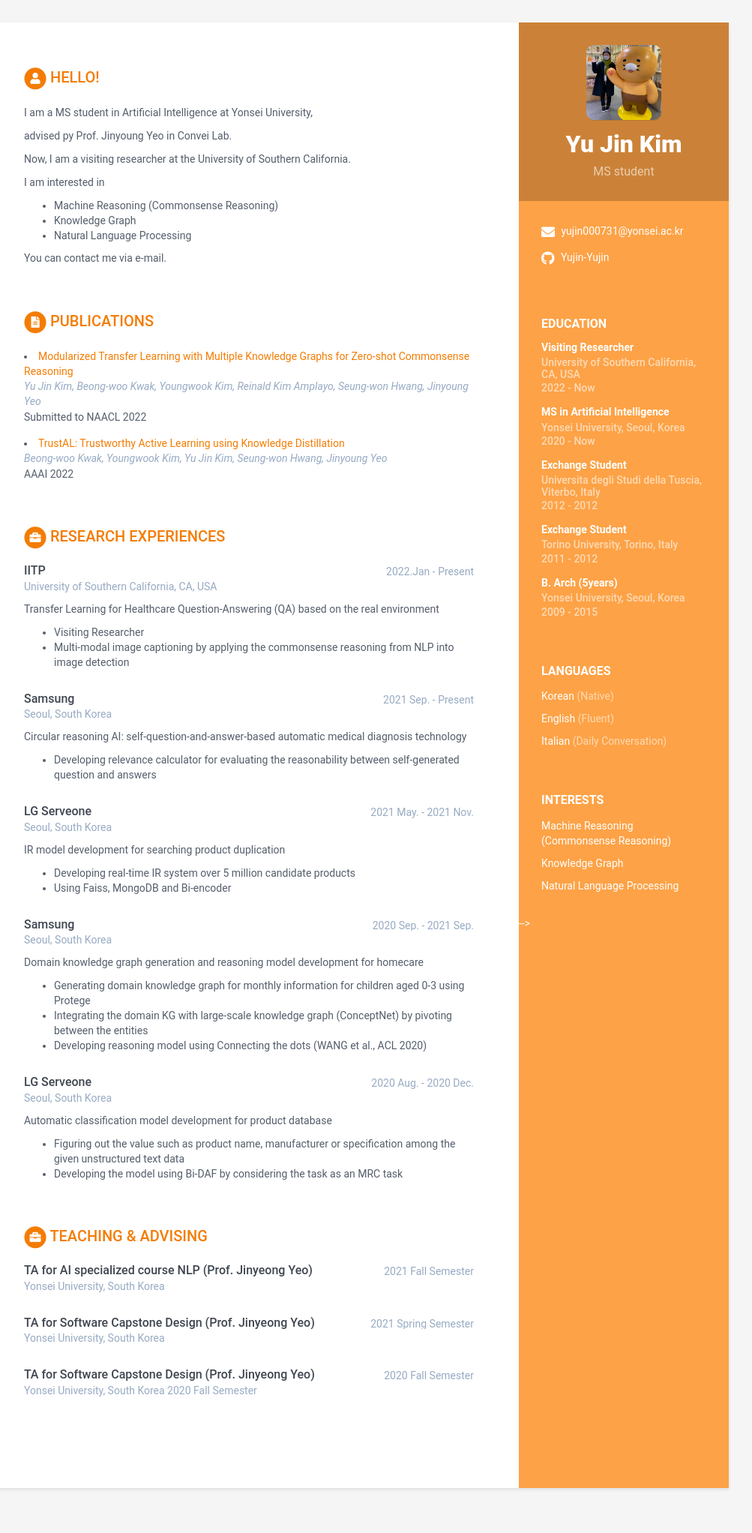
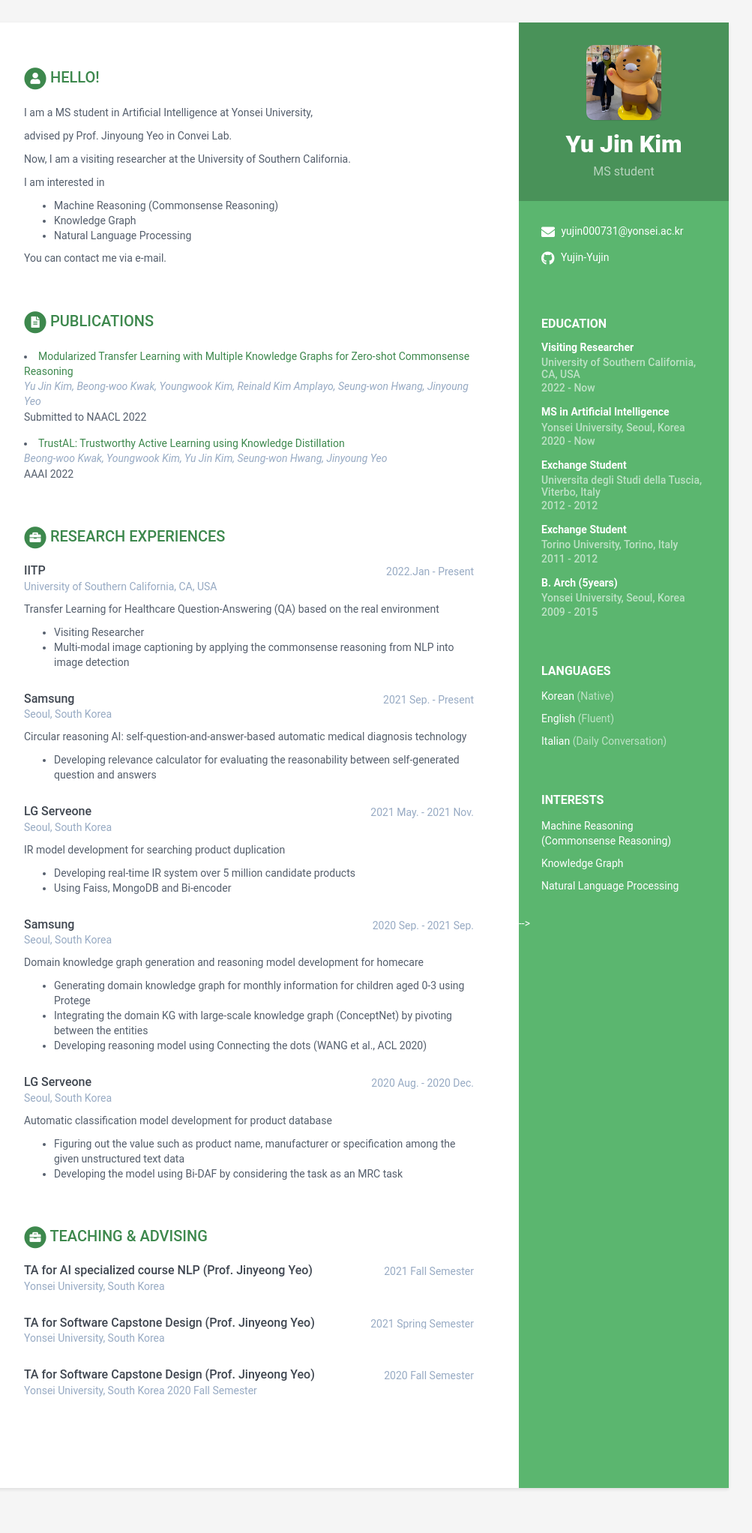
Before and after one commit to Yujin-Yujin/Yujin-Yujin.github.io, a Jekyll site: the page built from index.html, in a window 1280 px wide. Shown: the whole page at 75% size, without its empty margins (168-1171 px from the left). Built offline with Jekyll 4.4.1, drawn with Linux system fonts in a browser that asks for light colours.

Commit message:
color green

```diff
--- a/_config.yml
+++ b/_config.yml
@@ -10,7 +10,7 @@ url: 'http://webjeda.com'
 
 description: A beautiful Jekyll theme for creating resume
 # Style will be applied only after restarting the build or serve. Just choose one of the options.
-theme_skin: orange # blue turquoise green berry orange ceramic
+theme_skin: green # blue turquoise green berry orange ceramic
 chrome_mobile_color: #use hex colors (ex:#1976d2) or leave empty if you don't want a color for chrome mobile searchbar
 
 # Tracker
```
Also changed, not shown: 1 other file.
